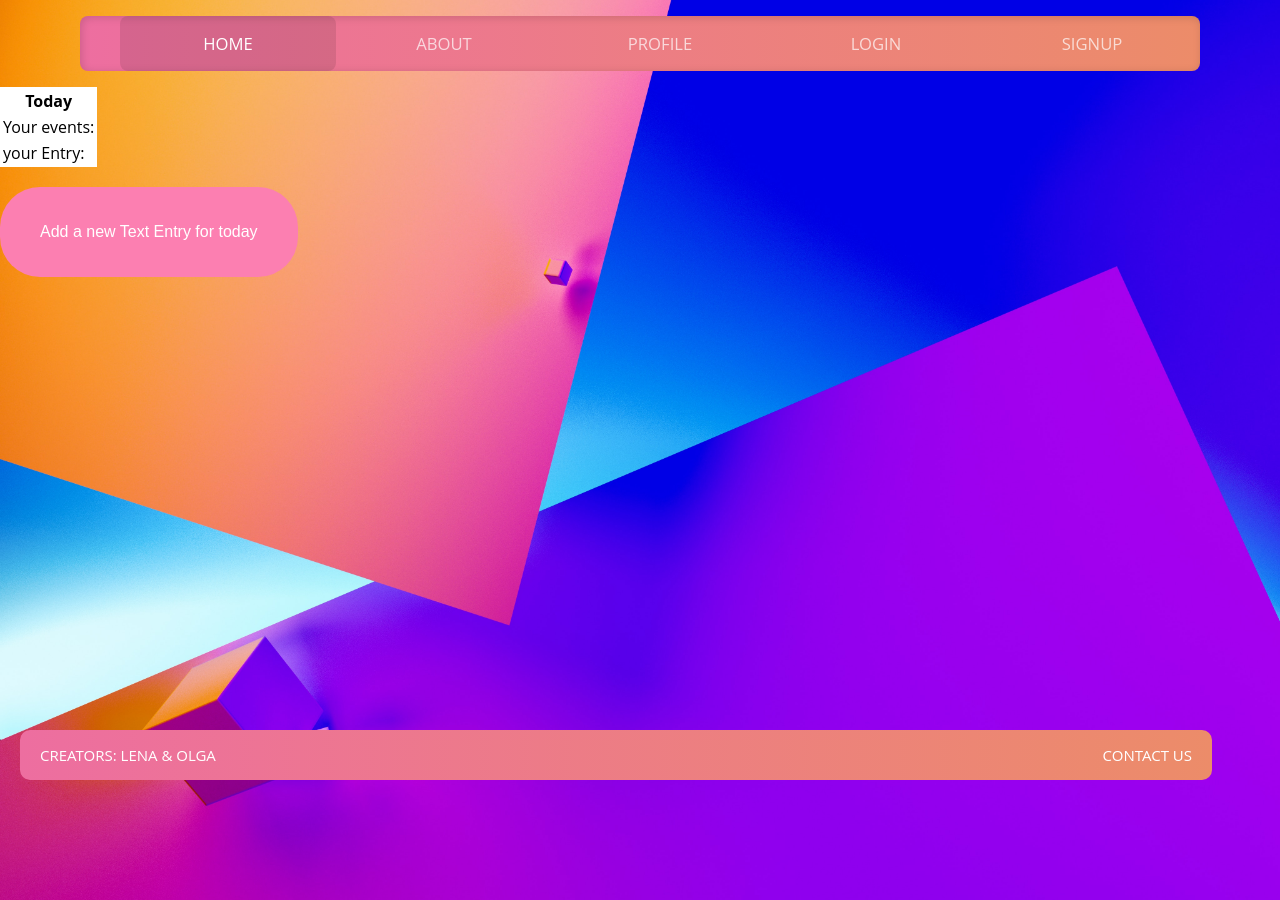
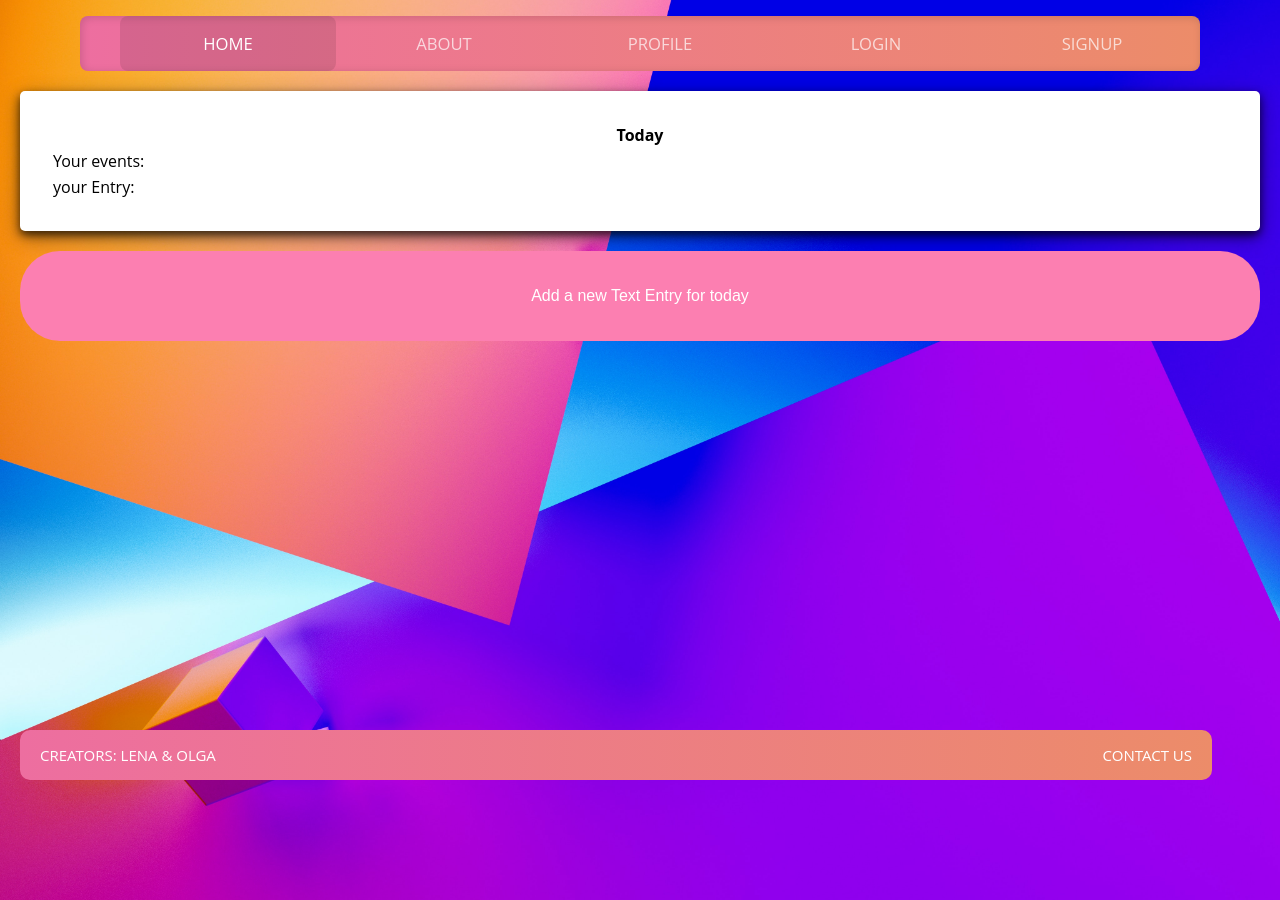
Before and after one commit to lenaimdahl/fun-fair-frontend, a React (Create React App) app: page /day-view in a window 1280 px wide. Built offline with nearby package versions, Linux system fonts and the light colour scheme.

Commit message:
added some style to table

```diff
--- a/src/css/calendar.css
+++ b/src/css/calendar.css
@@ -1,4 +1,15 @@
+.table-container {
+  display: flex;
+  flex-direction: column;
+  justify-content: center;
+  margin: 20px;
+}
+
 table {
   background-color: white;
   color: black;
+  border-radius: 5px;
+  padding: 30px;
+  box-shadow: 0 4px 8px 0 rgba(0, 0, 0, 0.653),
+    0 6px 20px 0 rgba(0, 0, 0, 0.432);
 }
--- a/src/pages/DayView.jsx
+++ b/src/pages/DayView.jsx
@@ -4,7 +4,6 @@ import { useState } from "react";
 import NewText from "../component/NewText";
 
 function DayView() {
-  const [showProfile, setShowProfile] = useState(true);
   const [showTextSection, setShowTextSection] = useState(false);
 
   const handleAddTextClick = () => {
@@ -16,7 +15,7 @@ function DayView() {
   };
 
   return (
-    <div>
+    <div className="table-container">
       <table>
         <tr>
           <th>Today</th>
@@ -28,6 +27,7 @@ function DayView() {
           <td>your Entry:</td>
         </tr>
       </table>
+
       {!showTextSection && (
         <button className="button" onClick={handleAddTextClick}>
           <p>Add a new Text Entry for today</p>
```
